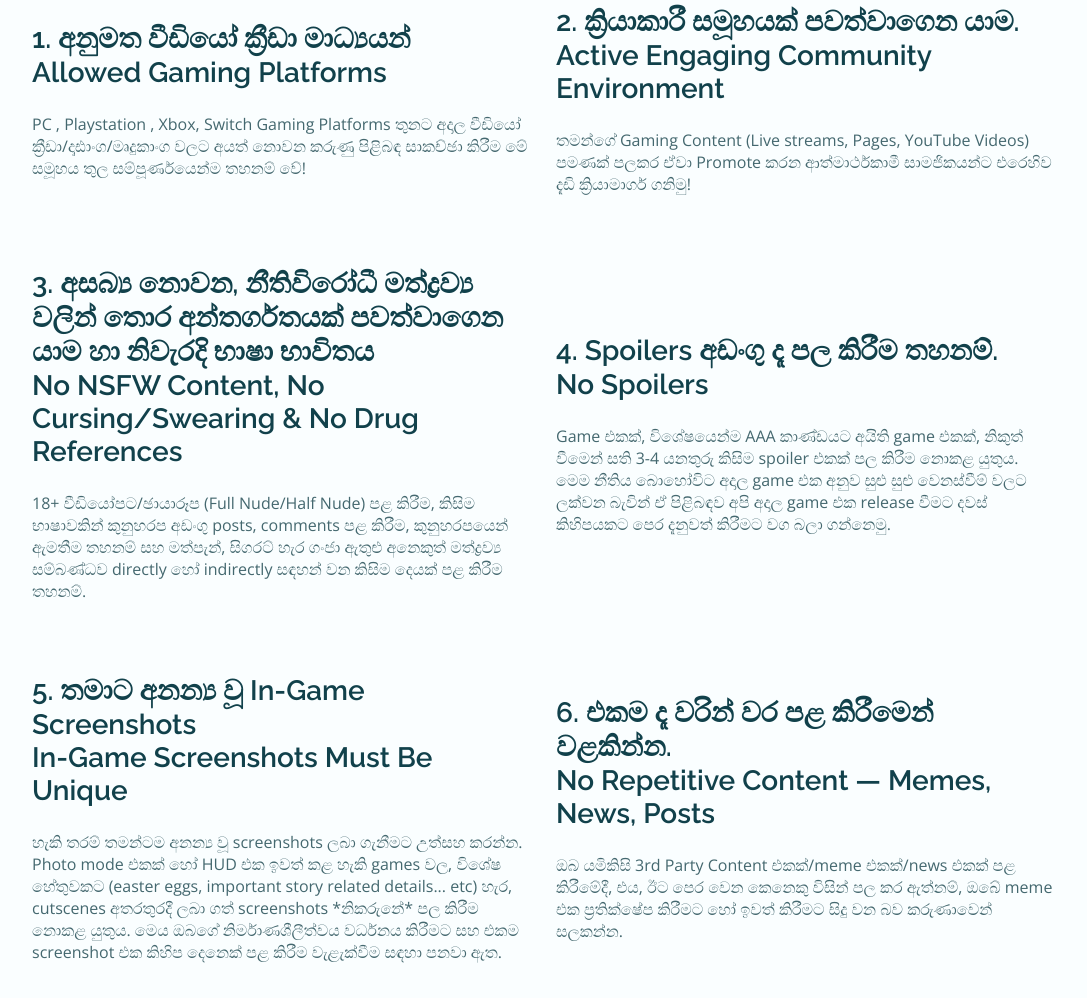
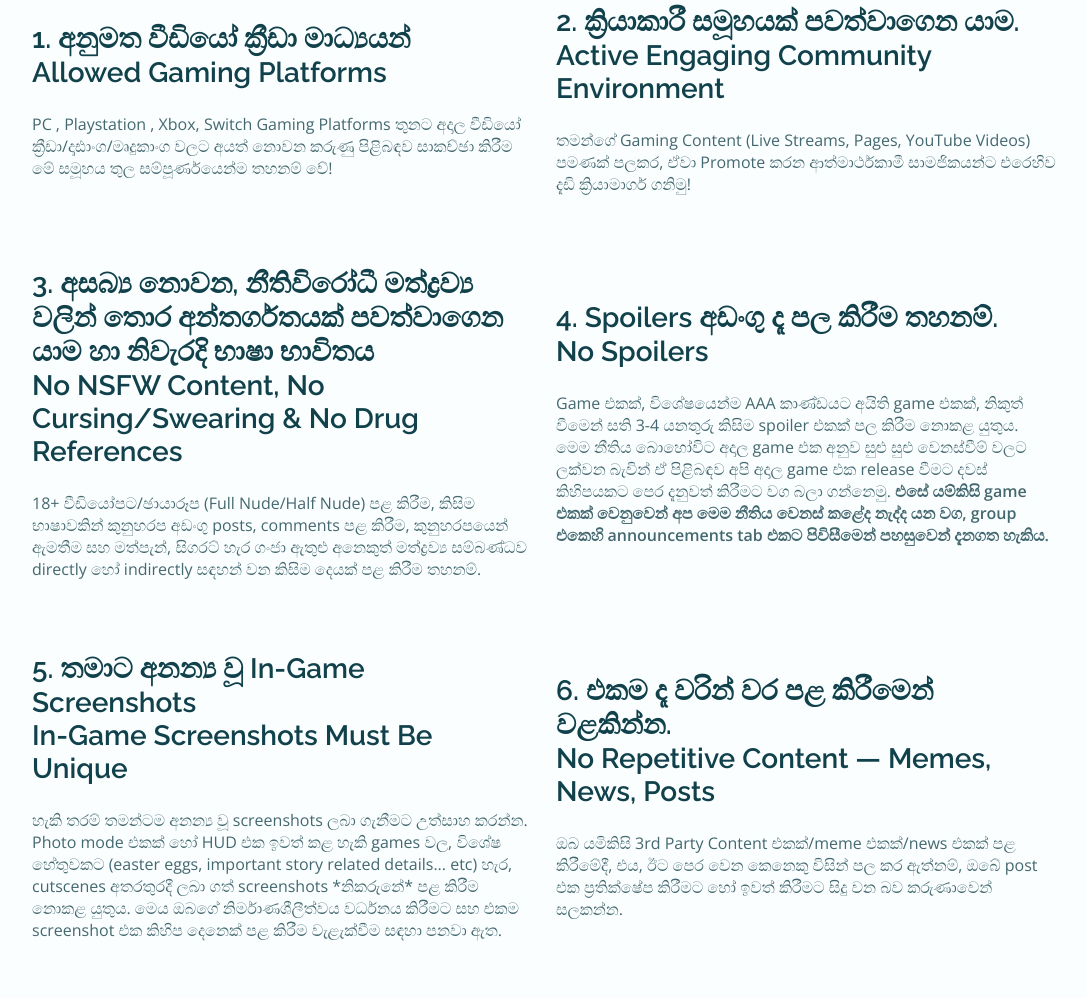
Before and after one commit to slgaofficial/slgaofficial.github.io, a plain HTML site: page index.html in a window 1280 px wide. Shown: the part 2160-3158 px from the top of the page, without its empty margins (96-1183 px from the left). Drawn offline with nearby package versions, Linux system fonts and the light colour scheme.

Commit message:
Rules Updated

```diff
--- a/index.html
+++ b/index.html
@@ -200,7 +200,7 @@
 
 
                     <p class="about__description">PC , Playstation , Xbox, Switch Gaming Platforms තුනට අදාල වීඩියෝ
-                        ක්‍රීඩා/දෘඪාංග/මෘදුකාංග වලට අයත් නොවන කරුණු පිළිබඳ සාකච්ඡා කිරීම මේ සමූහය තුල සම්පූර්ණයෙන්ම
+                        ක්‍රීඩා/දෘඪාංග/මෘදුකාංග වලට අයත් නොවන කරුණු පිළිබඳව සාකච්ඡා කිරීම මේ සමූහය තුල සම්පූර්ණයෙන්ම
                         තහනම් වේ!
                     </p>
 
@@ -214,8 +214,8 @@
                         Community Environment </h2>
 
 
-                    <p class="about__description">තමන්ගේ Gaming Content (Live streams, Pages, YouTube Videos) පමණක් පලකර
-                        ඒවා Promote කරන ආත්මාර්ථකාමී සාමජිකයන්ට එරෙහිව දැඩි ක්‍රියාමාර්ග ගනිමු!
+                    <p class="about__description">තමන්ගේ Gaming Content (Live Streams, Pages, YouTube Videos) පමණක්
+                        පලකර, ඒවා Promote කරන ආත්මාර්ථකාමී සාමජිකයන්ට එරෙහිව දැඩි ක්‍රියාමාර්ග ගනිමු!
                     </p>
 
                 </div>
@@ -231,8 +231,9 @@
 
 
                     <p class="about__description">18+ වීඩියෝපට/ඡායාරූප (Full Nude/Half Nude) පළ කිරීම, කිසිම භාෂාවකින්
-                        කුනුහරප අඩංගු posts, comments පළ කිරීම, කුනුහරපයෙන් ඇමතීම තහනම් සහ මත්පැන්, සිගරට් හැර ගංජා
-                        ඇතුළු අනෙකුත් මත්ද්‍රව්‍ය සම්බණ්ධව directly හෝ indirectly සඳහන් වන කිසිම දෙයක් පළ කිරීම තහනම්.
+                        කුනුහරප අඩංගු posts, comments පළ කිරීම, කුනුහරපයෙන් ඇමතීම සහ මත්පැන්, සිගරට් හැර ගංජා ඇතුළු
+                        අනෙකුත් මත්ද්‍රව්‍ය සම්බණ්ධව directly හෝ indirectly සඳහන් වන කිසිම දෙයක් පළ කිරීම තහනම්.
+
                     </p>
 
                 </div>
@@ -249,7 +250,8 @@
                     <p class="about__description">Game එකක්, විශේෂයෙන්ම AAA කාණ්ඩයට අයිති game එකක්, නිකුත් වීමෙන් සති
                         3-4 යනතුරු කිසිම spoiler එකක් පල කිරීම නොකළ යුතුය. මෙම නීතිය බොහෝවිට අදාල game එක අනුව සුළු සුළු
                         වෙනස්වීම් වලට ලක්වන බැවින් ඒ පිළිබඳව අපි අදාල game එක release වීමට දවස් කිහිපයකට පෙර දැනුවත්
-                        කිරීමට වග බලා ගන්නෙමු.
+                        කිරීමට වග බලා ගන්නෙමු. <b>එසේ යම්කිසි game එකක් වෙනුවෙන් අප මෙම නීතිය වෙනස් කළේද නැද්ද යන වග, group
+                        එකෙහි announcements tab එකට පිවිසීමෙන් පහසුවෙන් දැනගත හැකිය.</b>
                     </p>
 
                 </div>
@@ -265,9 +267,9 @@
 </h2>
 
 
-                    <p class="about__description">හැකි තරම් තමන්ටම අනන්‍ය වූ screenshots ලබා ගැනීමට උත්සහ කරන්න. Photo
+                    <p class="about__description">හැකි තරම් තමන්ටම අනන්‍ය වූ screenshots ලබා ගැනීමට උත්සාහ කරන්න. Photo
                         mode එකක් හෝ HUD එක ඉවත් කළ හැකි games වල, විශේෂ හේතුවකට (easter eggs, important story related
-                        details... etc) හැර, cutscenes අතරතුරදී ලබා ගත් screenshots *නිකරුනේ* පල කිරීම නොකළ යුතුය. මෙය
+                        details... etc) හැර, cutscenes අතරතුරදී ලබා ගත් screenshots *නිකරුනේ* පළ කිරීම නොකළ යුතුය. මෙය
                         ඔබගේ නිර්මාණශීලීත්වය වර්ධනය කිරීමට සහ එකම screenshot එක කිහිප දෙනෙක් පළ කිරීම වැළැක්වීම සඳහා
                         පනවා ඇත.
 
@@ -286,7 +288,7 @@
 
 
                     <p class="about__description">ඔබ යමිකිසි 3rd Party Content එකක්/meme එකක්/news එකක් පළ කිරීමේදී, එය,
-                        ඊට පෙර වෙන කෙනෙකු විසින් පල කර ඇත්නම්, ඔබේ meme එක ප්‍රතික්ෂේප කිරීමට හෝ ඉවත් කිරීමට සිදු වන බව
+                        ඊට පෙර වෙන කෙනෙකු විසින් පල කර ඇත්නම්, ඔබේ post එක ප්‍රතික්ෂේප කිරීමට හෝ ඉවත් කිරීමට සිදු වන බව
                         කරුණාවෙන් සලකන්න.
                     </p>
 
@@ -336,10 +338,9 @@
                     <h2 class="section__title about__title">9. පැමිණිලි කිරීම. <br> Reporting Posts</h2>
 
 
-                    <p class="about__description">කරුණාකර group එකේ පළවන posts, එක්වරම facebook එකට report කිරීමෙන්
-                        වළකින්න. <br>. මේ නිසාවෙන්
-                        “Report post to group admins” යන option එක භාවිතා කරන මෙන් කාරුණිකව ඉල්ලා සිටිමු. නැතහොත් අදාල
-                        ස්ථානයේ admin කෙනෙකු tag කිරීමට හෝ Messenger හරහා සම්බන්ධ කර ගැනීමට වග බලාගන්න.
+                    <p class="about__description">Group එකේ පළවන posts පිළිබඳව ඔබට ගැටලුවක් පවතී නම් “Report post to
+                        group admins” යන option එක භාවිතා කරන මෙන් කාරුණිකව ඉල්ලා සිටිමු. නැතහොත් අදාල ස්ථානයේ admin
+                        කෙනෙකු tag කිරීමට හෝ Messenger හරහා සම්බන්ධ කර ගැනීමට වග බලාගන්න.
 
                     </p>
 
```
